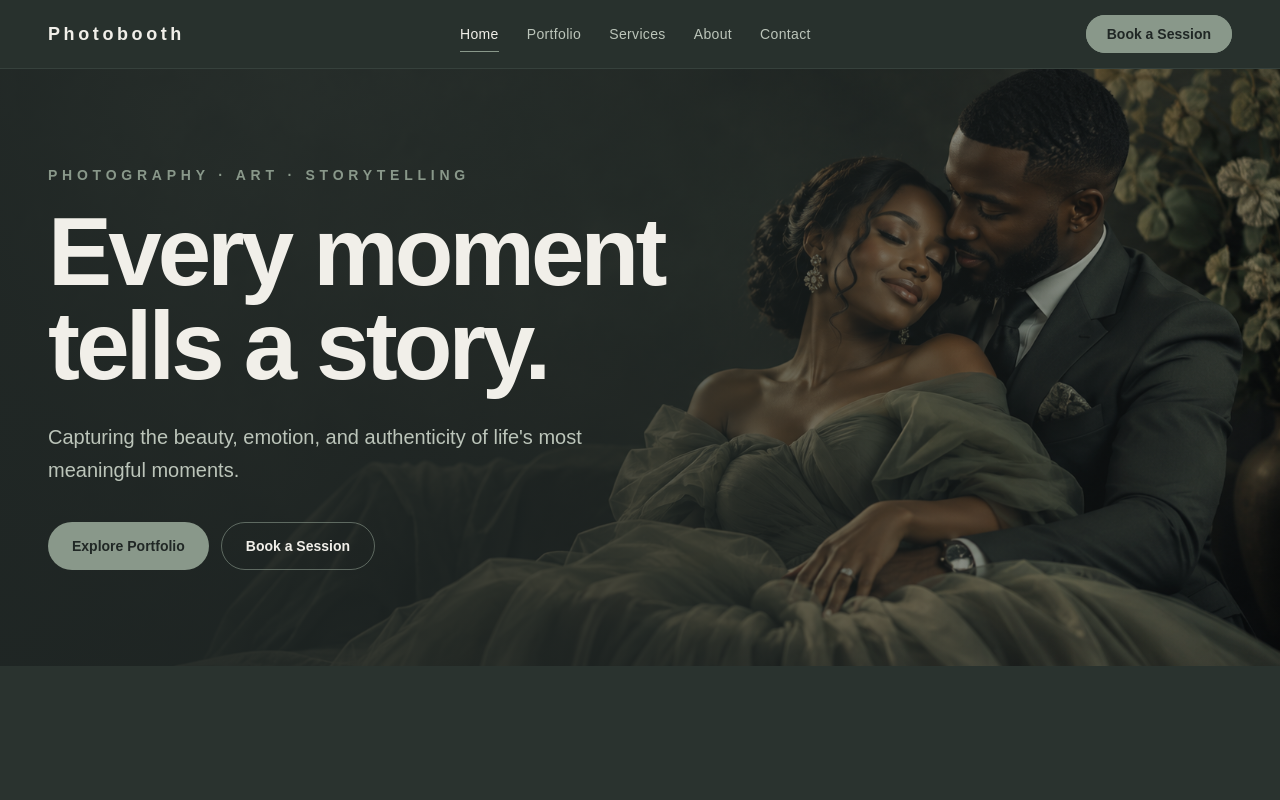
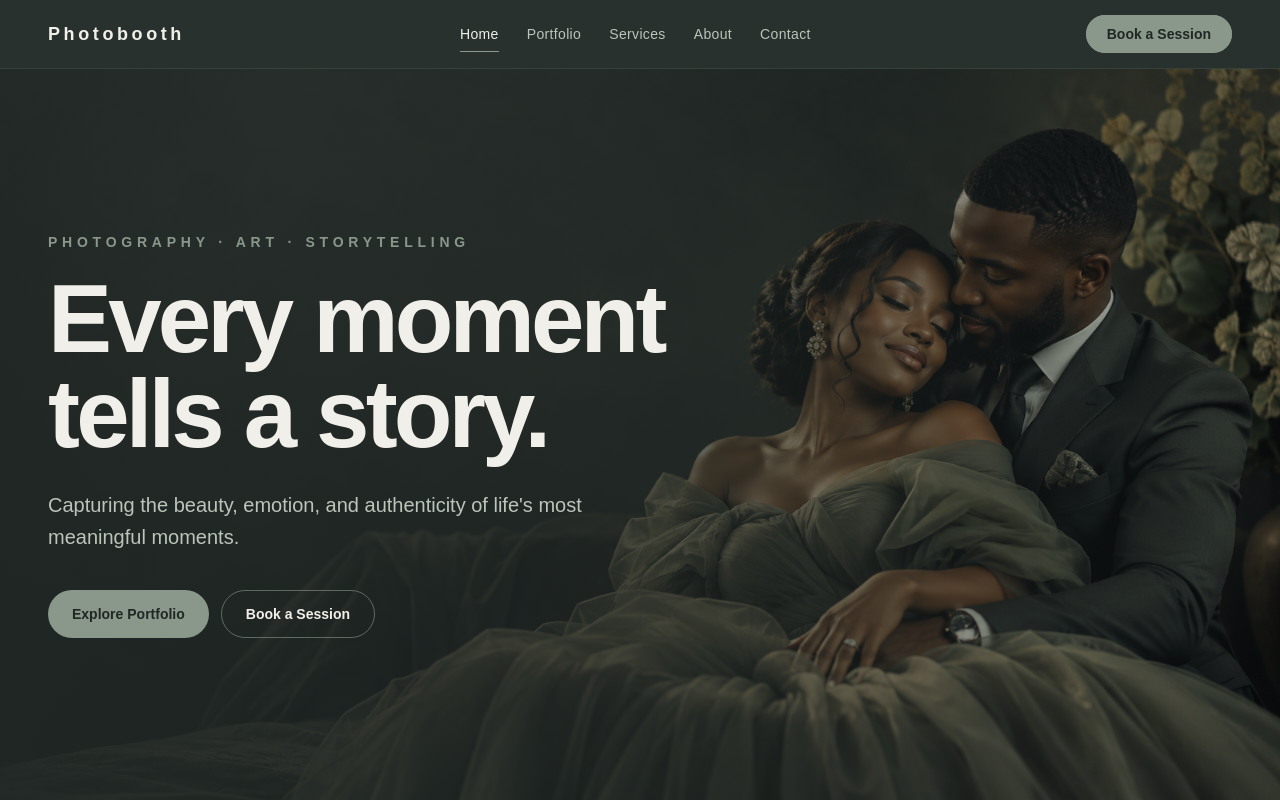
Before and after one commit to aliumuhammad2000-dev/photobooth, a React (Vite) app: page / in a window 1280 px wide. Shown: the top 800 px of the page. Built offline with nearby package versions, Linux system fonts and the light colour scheme.

Commit message:
Fix full-screen Hero height with Philosophy section

```diff
--- a/src/components/home/Hero.tsx
+++ b/src/components/home/Hero.tsx
@@ -15,7 +15,7 @@ function Hero() {
   return (
     <section
       aria-labelledby="hero-heading"
-      className="relative flex min-h-[32rem] flex-1 overflow-hidden bg-canvas sm:min-h-[36rem] lg:min-h-0"
+      className="hero-height relative flex flex-1 overflow-hidden bg-canvas"
     >
       {imageSrc ? (
         <img
--- a/src/components/layout/Navbar.tsx
+++ b/src/components/layout/Navbar.tsx
@@ -47,7 +47,7 @@ function Navbar() {
   const closeMenu = () => setIsMenuOpen(false);
 
   return (
-    <header className="sticky top-0 z-50 border-b border-brand/15 bg-surface/90 backdrop-blur-md">
+    <header className="sticky top-0 z-50 min-h-[var(--navbar-height)] border-b border-brand/15 bg-surface/90 backdrop-blur-md">
       <nav
         aria-label="Primary navigation"
         className="mx-auto flex w-full max-w-7xl items-center justify-between px-5 py-4 sm:px-8 lg:px-12"
--- a/src/index.css
+++ b/src/index.css
@@ -6,6 +6,16 @@
   --color-brand: #89988a;
   --color-cream: #f1efe9;
   --color-soft: #bcc5ba;
+}
+
+:root {
+  --navbar-height: 3.8125rem;
+}
+
+@media (min-width: 1024px) {
+  :root {
+    --navbar-height: 4.25rem;
+  }
 }
 
 html {
@@ -28,6 +38,22 @@ html,
 body,
 #root {
   min-height: 100%;
+}
+
+.hero-height {
+  min-height: max(32rem, calc(100svh - var(--navbar-height)));
+}
+
+@media (min-width: 640px) {
+  .hero-height {
+    min-height: max(36rem, calc(100svh - var(--navbar-height)));
+  }
+}
+
+@media (min-width: 1024px) {
+  .hero-height {
+    min-height: calc(100svh - var(--navbar-height));
+  }
 }
 
 body {
```
